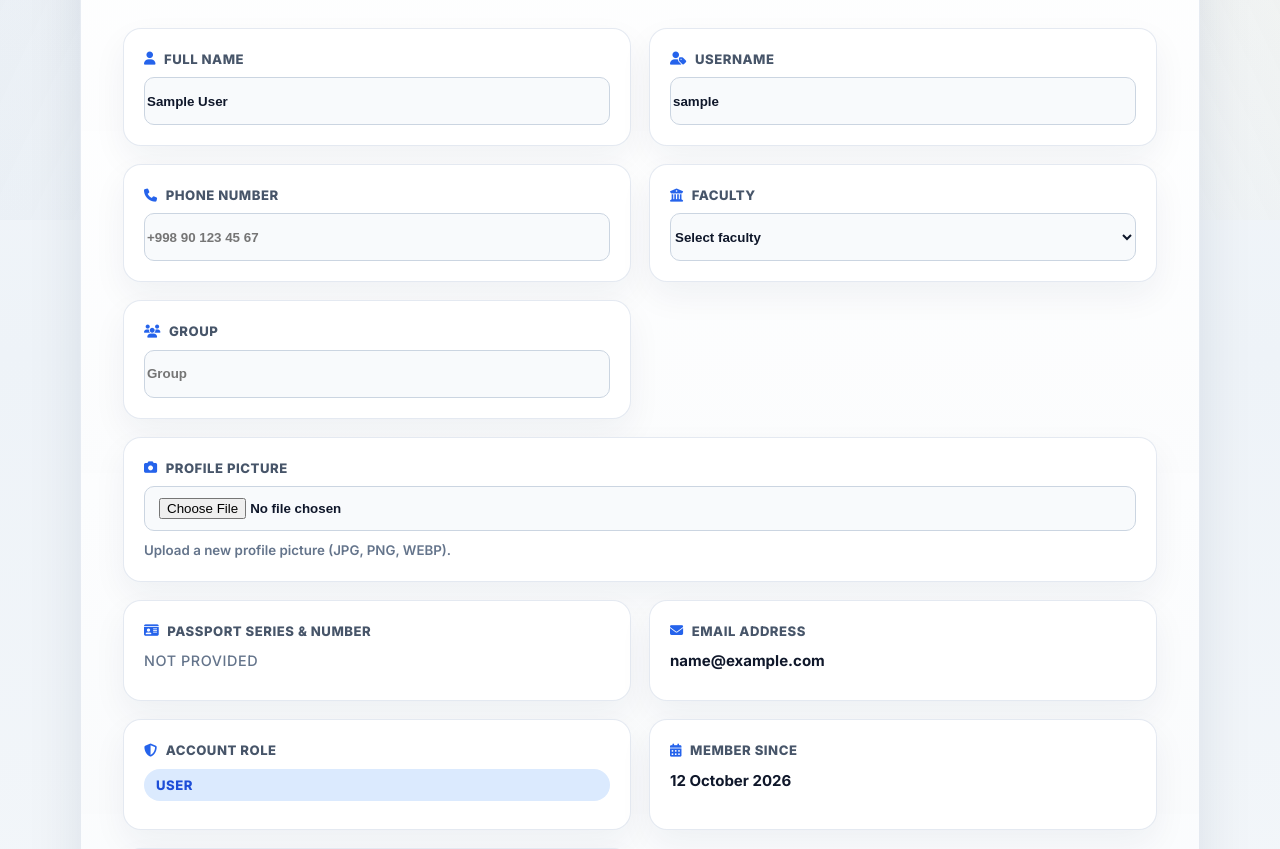
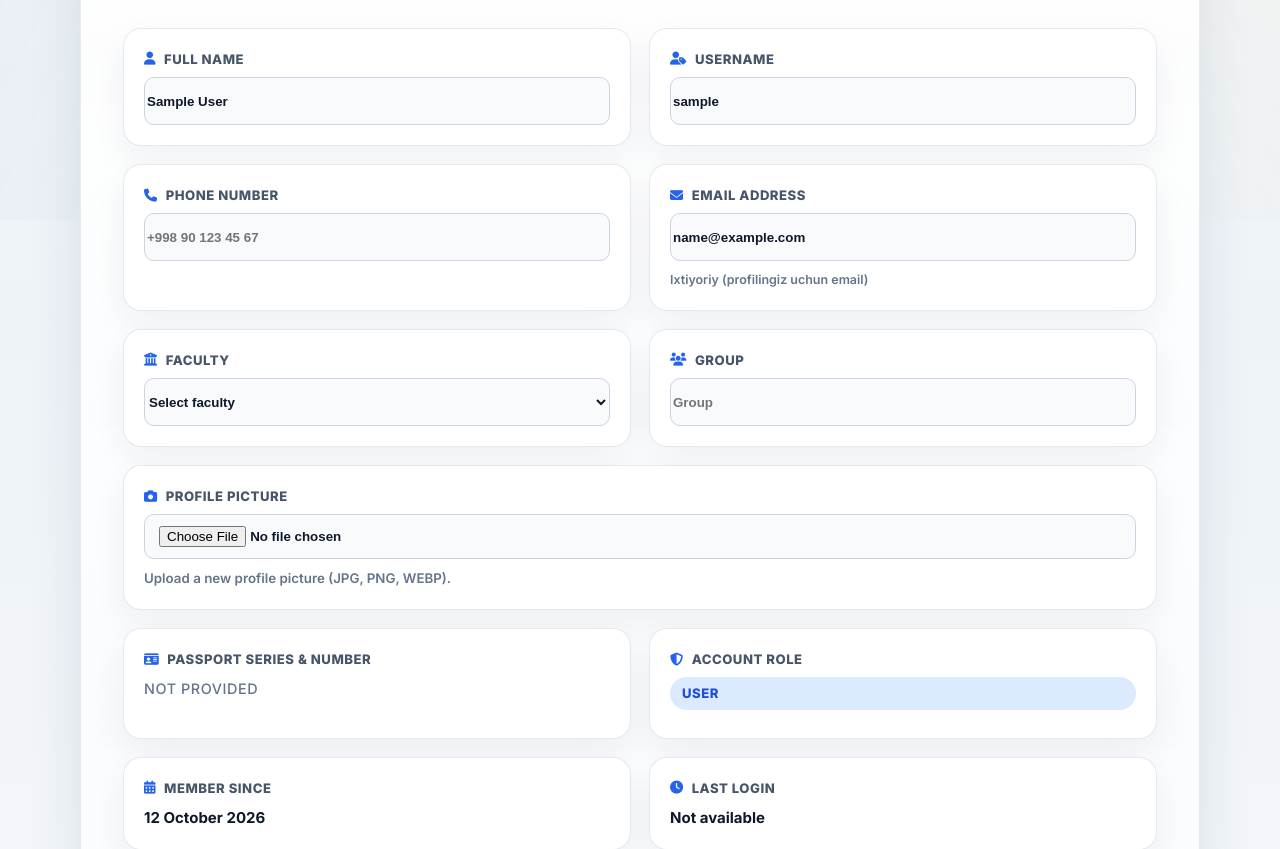
Before and after one commit to johnsmitth8729-creator/akhu_library, a Flask app: page /user/profile in a window 1280 px wide. Shown: the part 580-1429 px from the top of the page. Run offline with Flask 3, Linux system fonts and the light colour scheme; the visitor is signed in with stand-in values (Sample User, id 1); data that the repository does not hold is empty; some libraries are stand-ins or nearby versions.

Commit message:
Make email optional in Excel import and allow editing from user profile

```diff
--- a/app/forms/auth_forms.py
+++ b/app/forms/auth_forms.py
@@ -321,6 +321,11 @@ class ProfileUpdateForm(FlaskForm):
         ]
     )
 
+    email = StringField(
+        "Email Address",
+        validators=[Optional(), Email(), Length(max=120)]
+    )
+
     avatar = FileField(
         "Profile Picture",
         validators=[FileAllowed(["jpg", "png", "jpeg", "webp"], "Images only!")]
--- a/app/models/user.py
+++ b/app/models/user.py
@@ -17,7 +17,7 @@ class User(UserMixin, db.Model):
     id = db.Column(db.Integer, primary_key=True)
     fullname = db.Column(db.String(120), nullable=False)
     username = db.Column(db.String(64), unique=True, nullable=False, index=True)
-    email = db.Column(db.String(120), unique=True, nullable=False, index=True)
+    email = db.Column(db.String(120), unique=True, nullable=True, index=True)
     phone_number = db.Column(db.String(30), nullable=True, unique=True, index=True)
     passport_number = db.Column(db.String(30), nullable=True, index=True)
     faculty = db.Column(db.String(120), nullable=True)
--- a/app/routes/librarian.py
+++ b/app/routes/librarian.py
@@ -1430,7 +1430,7 @@ def download_import_template():
     sample_rows = [
         ["Ali Valiyev", "ali.valiyev@univ.uz", "+998901112233", "221-22", "AA1234567", "Computer Science"],
         ["Dilnoza Karimova", "dilnoza.k@univ.uz", "+998937654321", "222-21", "AB7654321", "Software Engineering"],
-        ["Sardor Rahimov", "sardor.r@univ.uz", "+998941234567", "223-22", "AD9876543", "Applied Mathematics"],
+        ["Sardor Rahimov", "", "+998941234567", "223-22", "AD9876543", "Applied Mathematics"],
     ]
     for row in sample_rows:
         ws.append(row)
--- a/app/routes/user.py
+++ b/app/routes/user.py
@@ -198,6 +198,19 @@ def profile():
         else:
             current_user.phone_number = None
 
+        email_raw = (form.email.data or "").strip().lower()
+        if email_raw:
+            email_duplicate = User.query.filter(
+                User.id != current_user.id,
+                User.email == email_raw,
+            ).first()
+            if email_duplicate:
+                flash("That email address is already in use by another account.", "danger")
+                return redirect(url_for("user.profile"))
+            current_user.email = email_raw
+        else:
+            current_user.email = None
+
         if form.faculty_id.data:
             try:
                 assign_faculty(current_user, form.faculty_id.data)
@@ -223,6 +236,7 @@ def profile():
     elif request.method == "GET":
         form.fullname.data = current_user.fullname
         form.username.data = current_user.username
+        form.email.data = current_user.email or ""
         form.phone_number.data = current_user.phone_number
         form.faculty_id.data = current_user.faculty_id or 0
         form.group_name.data = current_user.group_name
--- a/app/templates/librarian/import_users.html
+++ b/app/templates/librarian/import_users.html
@@ -144,7 +144,7 @@
                                 <tr>
                                     <th class="col-letter">#</th>
                                     <th>Full Name <span class="badge bg-danger text-white">Required</span></th>
-                                    <th>Email Address <span class="badge bg-danger text-white">Required</span></th>
+                                    <th>Email Address <span class="badge bg-secondary text-white">Optional</span></th>
                                     <th>Phone Number <span class="badge bg-danger text-white">Required</span></th>
                                     <th>Group <span class="badge bg-danger text-white">Required</span></th>
                                     <th style="background:#dcfce7; color:#166534;">Passport <span class="badge bg-success text-white">Required (Login & Password)</span></th>
@@ -173,7 +173,7 @@
                                 <tr>
                                     <td class="col-letter">3</td>
                                     <td><strong>Sardor Rahimov</strong></td>
-                                    <td>sardor.r@univ.uz</td>
+                                    <td><span class="text-muted">—</span></td>
                                     <td>+998941234567</td>
                                     <td>223-22</td>
                                     <td><code style="color:#0f766e; background:#f0fdfa; padding:2px 8px; border-radius:6px; font-weight:700;">AD9876543</code></td>
@@ -195,7 +195,7 @@
                     <div class="excel-rule-card">
                         <i class="fas fa-shield-alt text-danger"></i>
                         <div>
-                            <strong>Unikallik talabi:</strong> Pasport seriya-raqami, email va telefon raqamlari barcha foydalanuvchilar o'rtasida takrorlanmasligi shart. Dublikat pasportlar qat'iy rad etiladi.
+                            <strong>Unikallik talabi:</strong> Pasport seriya-raqami va telefon raqamlari barcha foydalanuvchilar o'rtasida takrorlanmasligi shart. Dublikat pasportlar qat'iy rad etiladi. Email majburiy emas — foydalanuvchilar keyinchalik uni o'z profillaridan kiritishlari mumkin.
                         </div>
                     </div>
                     <div class="excel-rule-card">
--- a/app/templates/user/profile.html
+++ b/app/templates/user/profile.html
@@ -65,6 +65,15 @@ Profile
 
                     <div class="profile-info-item-pro">
                         <span>
+                            <i class="fas fa-envelope"></i>
+                            {{ form.email.label }}
+                        </span>
+                        {{ form.email(class="form-control", placeholder="example@akhu.uz") }}
+                        <small class="muted" style="font-size: 0.78rem;">Ixtiyoriy (profilingiz uchun email)</small>
+                    </div>
+
+                    <div class="profile-info-item-pro">
+                        <span>
                             <i class="fas fa-building-columns"></i>
                             {{ form.faculty_id.label }}
                         </span>
@@ -100,14 +109,6 @@ Profile
                                 <span class="muted" style="font-weight: 500; font-size: 0.9rem;">Not provided</span>
                             {% endif %}
                         </strong>
-                    </div>
-
-                    <div class="profile-info-item-pro">
-                        <span>
-                            <i class="fas fa-envelope"></i>
-                            Email Address
-                        </span>
-                        <strong>{{ current_user.email }}</strong>
                     </div>
 
                     <div class="profile-info-item-pro">
```
Also changed, not shown: app/services/user_import.py (+28 -26 lines), app/utils/helpers.py (+4 -6 lines).
